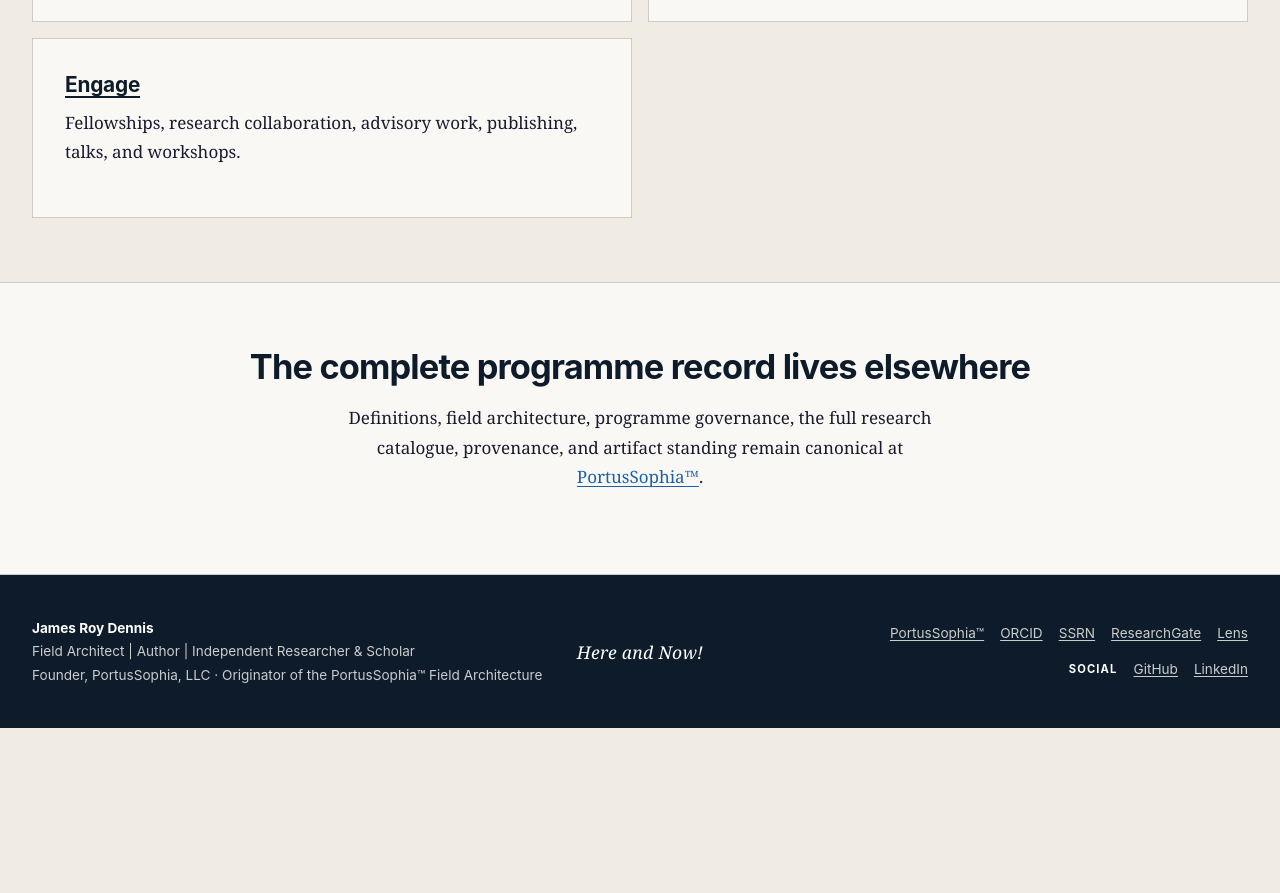
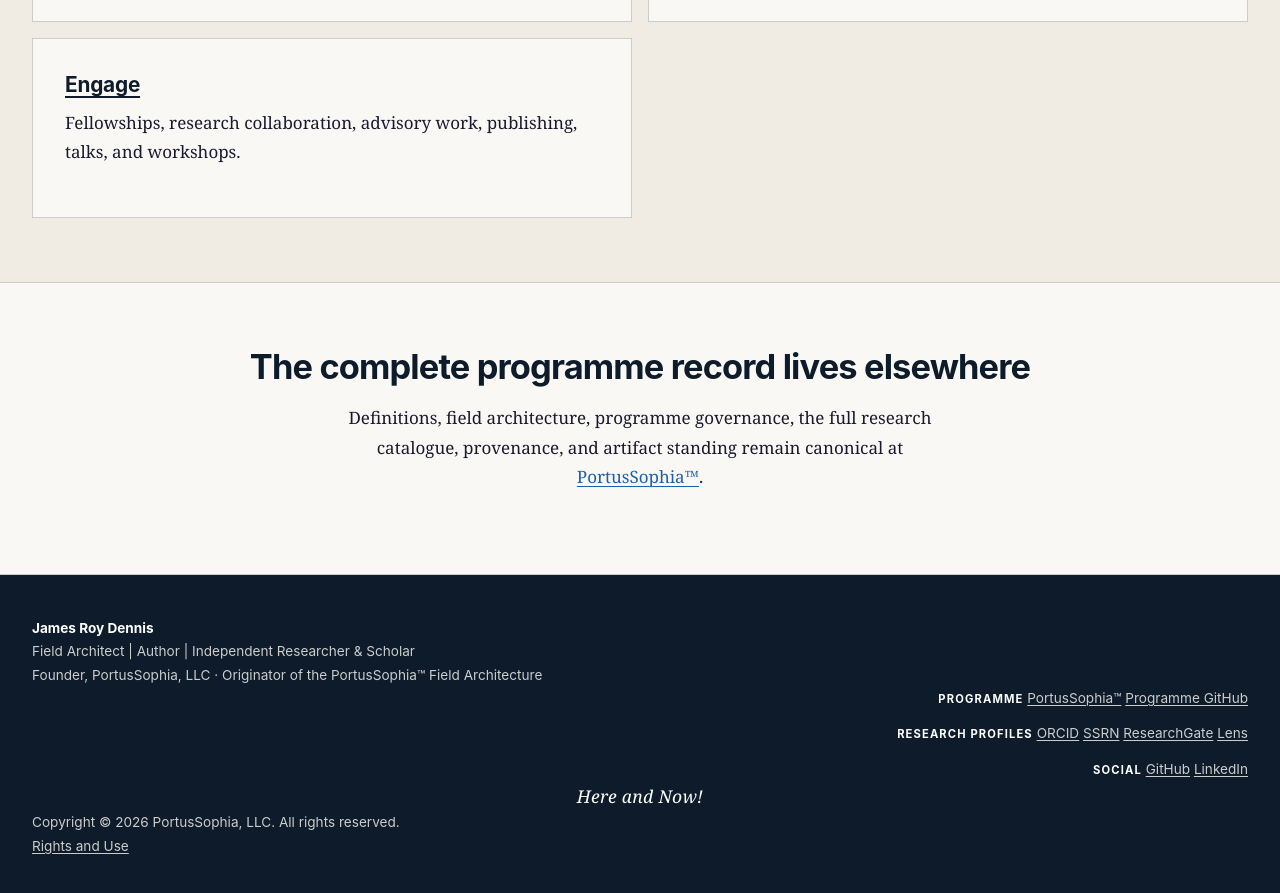
Before and after one commit to portussophia/portussophia-founder, a Jekyll site: the page built from index.md, in a window 1280 px wide and 900 px high, scrolled down 2096 px. Shown: the top 893 px of the window. Built offline with Jekyll 4.4.1, drawn with Linux system fonts in a browser that asks for light colours; before the commit the page ends 2824 px from its top, so only the background shows below that.

Commit message:
Standardize Founder footer structure

```diff
--- a/_includes/footer.html
+++ b/_includes/footer.html
@@ -1,24 +1,42 @@
-<footer class="site-footer">
-  <div class="shell footer-inner">
-    <div>
-      <p class="footer-name">James Roy Dennis</p>
-      <p>Field Architect | Author | Independent Researcher &amp; Scholar</p>
-      <p>Founder, PortusSophia, LLC · Originator of the PortusSophia™ Field Architecture</p>
+{%- assign copyright_year = site.time | date: '%Y' -%}
+<footer class="site-footer founder-footer">
+  <div class="footer-band footer-site-band">
+    <div class="shell footer-directory">
+      <div class="footer-identity">
+        <p class="footer-name">James Roy Dennis</p>
+        <p class="footer-role">Field Architect | Author | Independent Researcher &amp; Scholar</p>
+        <p class="footer-context">Founder, PortusSophia, LLC · Originator of the PortusSophia™ Field Architecture</p>
+      </div>
+
+      <nav class="footer-panels" aria-label="Founder footer navigation">
+        <div class="footer-panel">
+          <span class="footer-panel-label">Programme</span>
+          <a href="https://public.portussophia.com" target="_blank" rel="noopener noreferrer">PortusSophia™</a>
+          <a href="https://github.com/portussophia" target="_blank" rel="noopener noreferrer">Programme GitHub</a>
+        </div>
+
+        <div class="footer-panel">
+          <span class="footer-panel-label">Research profiles</span>
+          <a href="https://orcid.org/0009-0000-6689-8763" target="_blank" rel="noopener noreferrer">ORCID</a>
+          <a href="https://papers.ssrn.com/Sol3/Cf_Dev/AbsByAuth.cfm?per_id=9648792" target="_blank" rel="noopener noreferrer">SSRN</a>
+          <a href="https://www.researchgate.net/profile/James-Dennis-17?ev=hdr_xprf" target="_blank" rel="noopener noreferrer">ResearchGate</a>
+          <a href="https://www.lens.org/lens/profile/697110263/scholar#" target="_blank" rel="noopener noreferrer">Lens</a>
+        </div>
+
+        <div class="footer-panel">
+          <span class="footer-panel-label">Social</span>
+          <a href="https://github.com/jamesroydennis" target="_blank" rel="noopener noreferrer">GitHub</a>
+          <a href="https://www.linkedin.com/in/jamesroydennis" target="_blank" rel="noopener noreferrer">LinkedIn</a>
+        </div>
+      </nav>
     </div>
-    <p class="footer-refrain"><em>Here and Now!</em></p>
-    <div class="footer-panels">
-      <div class="footer-links" aria-label="External links">
-        <a href="https://public.portussophia.com" target="_blank" rel="noopener noreferrer">PortusSophia™</a>
-        <a href="https://orcid.org/0009-0000-6689-8763">ORCID</a>
-        <a href="https://papers.ssrn.com/Sol3/Cf_Dev/AbsByAuth.cfm?per_id=9648792">SSRN</a>
-        <a href="https://www.researchgate.net/profile/James-Dennis-17?ev=hdr_xprf">ResearchGate</a>
-        <a href="https://www.lens.org/lens/profile/697110263/scholar#">Lens</a>
-      </div>
-      <div class="footer-social" aria-label="Personal social links">
-        <span class="footer-panel-label">Social</span>
-        <a href="https://github.com/jamesroydennis">GitHub</a>
-        <a href="https://www.linkedin.com/in/jamesroydennis">LinkedIn</a>
-      </div>
+  </div>
+
+  <div class="footer-band footer-closing-band">
+    <div class="shell footer-closing">
+      <p class="footer-refrain"><em>Here and Now!</em></p>
+      <p class="footer-copyright">Copyright © {{ copyright_year }} PortusSophia, LLC. All rights reserved.</p>
+      <a class="footer-rights-link" href="{{ '/RIGHTS.md' | relative_url }}">Rights and Use</a>
     </div>
   </div>
 </footer>
```
